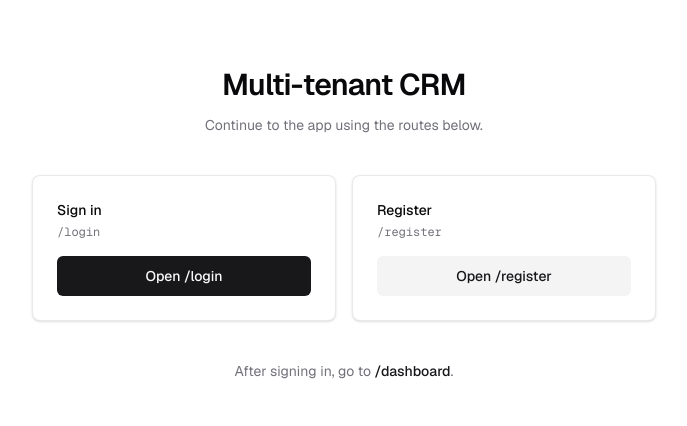
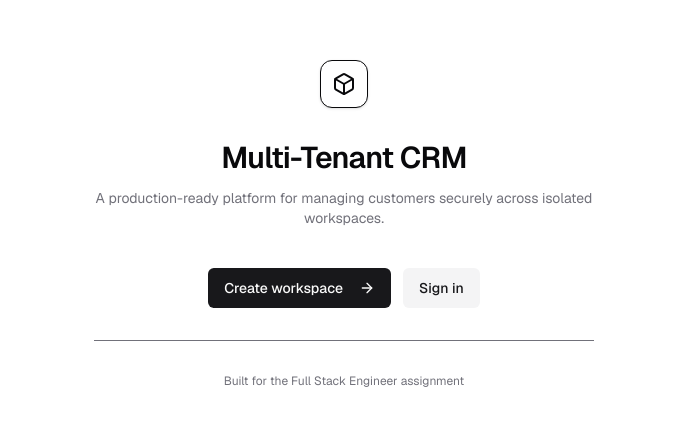
Before and after one commit to tayyabsoftak/multi-tenant-crm, a Next.js app: page / in a window 1280 px wide. Shown: the part 176-602 px from the top of the page, without its empty margins (296-983 px from the left). Built offline with nearby package versions, Linux system fonts and the light colour scheme.

Commit message:
feat: implement dashboard sidebar component and landing page UI

```diff
--- a/src/app/page.tsx
+++ b/src/app/page.tsx
@@ -1,47 +1,43 @@
 import Link from "next/link";
+import { ArrowRight, Box } from "lucide-react";
 
 import { Button } from "@/components/ui/button";
-import { Card } from "@/components/ui/card";
 
 export default function Home(): React.JSX.Element {
   return (
-    <main className="mx-auto flex min-h-screen w-full max-w-2xl flex-col justify-center gap-10 px-6 py-16">
-      <div className="space-y-3 text-center">
-        <h1 className="text-3xl font-semibold tracking-tight text-foreground">Multi-tenant CRM</h1>
+    <main className="flex min-h-screen w-full flex-col items-center justify-center bg-background px-4">
+      <div className="mx-auto w-full max-w-[500px] text-center space-y-8">
+
+        <div className="mx-auto flex size-12 items-center justify-center rounded-xl border bg-card text-foreground shadow-sm">
+          <Box className="size-6" />
+        </div>
+
+        <div className="space-y-3">
+          <h1 className="text-3xl font-semibold tracking-tight text-foreground">
+            Multi-Tenant CRM
+          </h1>
           <p className="text-sm text-muted-foreground">
-          Continue to the app using the routes below.
+            A production-ready platform for managing customers securely across isolated workspaces.
           </p>
         </div>
 
-      <div className="grid gap-4 sm:grid-cols-2">
-        <Card className="flex flex-col gap-4 border-border/80 bg-card p-6 text-card-foreground shadow-sm">
-          <div className="space-y-1">
-            <p className="text-sm font-medium text-foreground">Sign in</p>
-            <p className="font-mono text-xs text-muted-foreground">/login</p>
-          </div>
-          <Button asChild className="w-full">
-            <Link href="/login">Open /login</Link>
+        <div className="flex flex-col sm:flex-row items-center justify-center gap-3 pt-2">
+          <Button asChild className="w-full sm:w-auto">
+            <Link href="/register">
+              Create workspace
+              <ArrowRight className="ml-2 size-4" />
+            </Link>
           </Button>
-        </Card>
-
-        <Card className="flex flex-col gap-4 border-border/80 bg-card p-6 text-card-foreground shadow-sm">
-          <div className="space-y-1">
-            <p className="text-sm font-medium text-foreground">Register</p>
-            <p className="font-mono text-xs text-muted-foreground">/register</p>
-          </div>
-          <Button asChild variant="secondary" className="w-full">
-            <Link href="/register">Open /register</Link>
+          <Button asChild variant="secondary" className="w-full sm:w-auto">
+            <Link href="/login">Sign in</Link>
           </Button>
-        </Card>
         </div>
 
-      <p className="text-center text-sm text-muted-foreground">
-        After signing in, go to{" "}
-        <Link href="/dashboard" className="font-medium text-primary underline-offset-4 hover:underline">
-          /dashboard
-        </Link>
-        .
-      </p>
+        <div className="border-t pt-8 text-xs text-muted-foreground">
+          Built for the Full Stack Engineer assignment
+        </div>
+
+      </div>
     </main>
   );
 }
--- a/src/components/dashboard/Sidebar.tsx
+++ b/src/components/dashboard/Sidebar.tsx
@@ -2,7 +2,6 @@
 
 import { LogOut } from "lucide-react";
 import { signOut, useSession } from "next-auth/react";
-import { useTheme } from "next-themes";
 import Link from "next/link";
 
 import { NavLinks } from "@/components/dashboard/NavLinks";
@@ -19,7 +18,6 @@ export function Sidebar({
 }): React.JSX.Element {
   const { data } = useSession();
   const role = data?.user?.role ?? "USER";
-  const { setTheme, resolvedTheme } = useTheme();
 
   return (
     <div className={cn("flex h-full min-h-0 flex-col bg-card", className)}>
```
Lines whose indentation alone changed are shown as unchanged.
